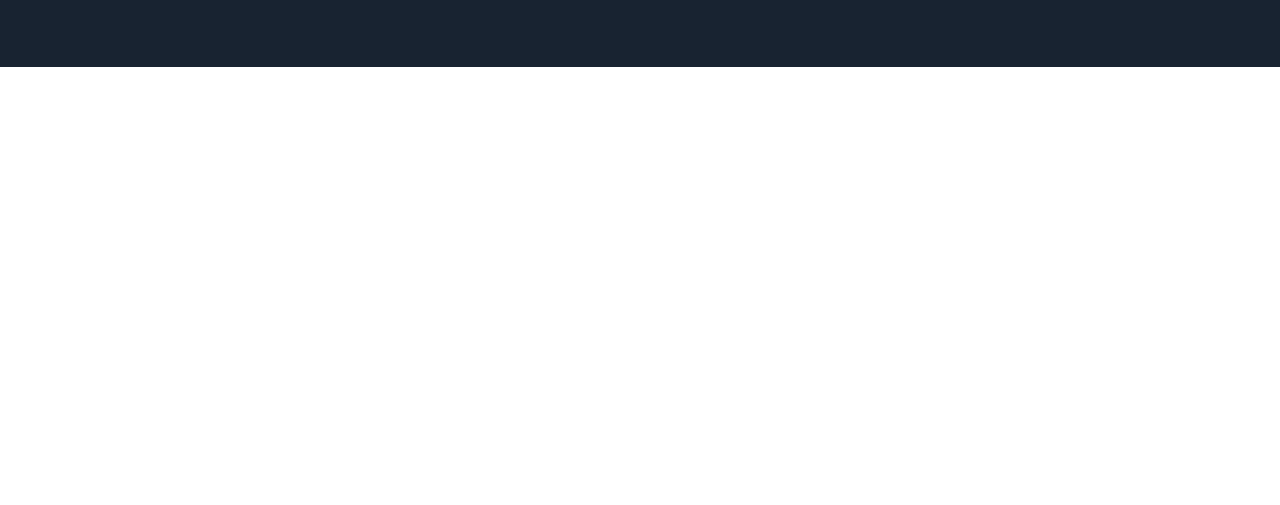
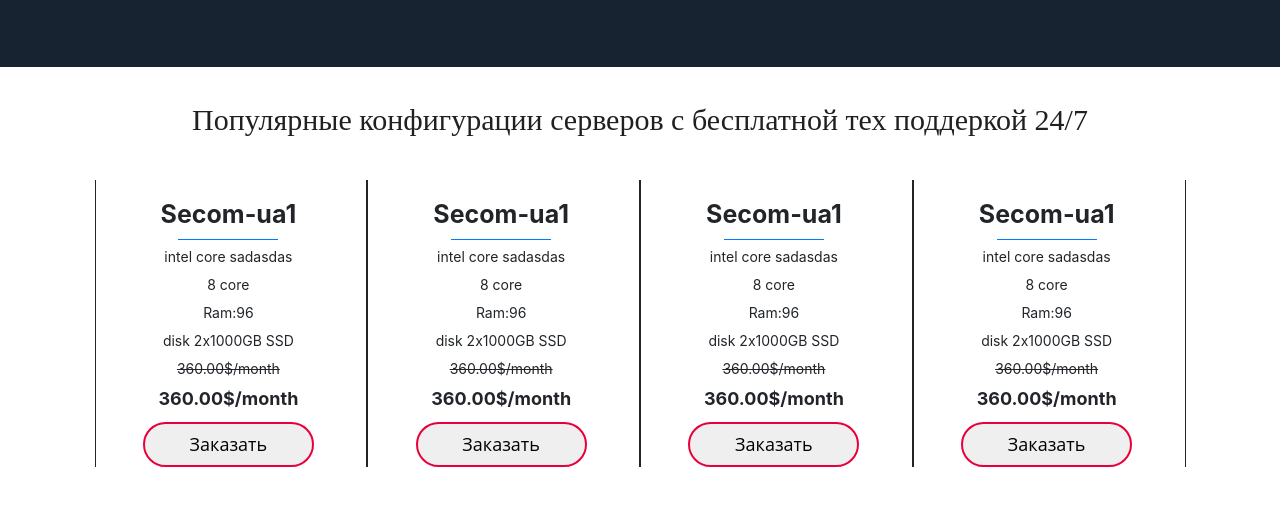
Before and after one commit to saidak-vlad/avocode, a plain HTML site: page index.html in a window 1280 px wide. Shown: the part 607-1112 px from the top of the page. Before the commit the page ends 800 px from the top, so only its background shows below. Drawn offline with nearby package versions, Linux system fonts and the light colour scheme.

Commit message:
створив секцію Популярные конфигурации серверов с бесплатной тех поддеркой 24/7

```diff
--- a/css/style.css
+++ b/css/style.css
@@ -42,16 +42,15 @@ img{vertical-align: top;}
 h1,h2,h3,h4,h5,h6{font-size:inherit;font-weight: 400;}
 /*--------------------*/
 body {
-
+    height: 2000px;
 }
 /*----------header----------*/
 header .container{
     max-width: 1141px;
 
-    background-color:;
+
 }
 header .container .header-bottom{
-    background:;
 }
 header .nav-top-24 a{
     color: #202020;
@@ -62,7 +61,7 @@ header .nav-top-24 a{
     text-align: left;
 }
 header .lang{
-   margin-right:25px;
+    margin-right:25px;
     margin-left:30px;
 }
 header .lang-lang {
@@ -126,7 +125,7 @@ header .header-bottom .navbar-nav li a:hover::after {
 @media only screen and (max-width: 992px) {
     header .header-bottom .navbar-nav li a{
         margin-left:0;
-        color: ;
+
     }
 }
 /*----------server----------*/
@@ -150,7 +149,7 @@ header .header-bottom .navbar-nav li a:hover::after {
 
 }
 .section-server .border-primary{
-margin: auto;
+    margin: auto;
     margin-bottom: 20px;
     margin-top:30px;
 }
@@ -183,3 +182,99 @@ margin: auto;
     margin-top:20px;
     margin-bottom:70px;
 }
+/*----------popular-config----------*/
+.popular-config .container{
+    max-width: 1141px;
+}
+.popular-config .popular-config-top{
+    /* Style for "Популярные" */
+    color: #202020;
+    font-family: "Blogger Sans";
+    font-size: 30px;
+    font-weight: 300;
+    line-height: 40px;
+    text-align: center;
+    padding-top:35px;
+    padding-bottom:35px;
+}
+@media only screen and (max-width: 800px) {
+    .popular-config .jumbo-header{
+        font-size: 35px;
+    }
+}
+@media only screen and (max-width: 576px) {
+    .popular-config .jumbo-header{
+        font-size: 30px;
+    }
+}
+@media only screen and (max-width: 350px) {
+    .popular-config .jumbo-header{
+        font-size: 20px;
+    }
+}
+/*----------popular-config-bottom----------*/
+.popular-config .popular-config-bottom{
+    margin-left: 10px;
+    margin-right:10px;
+}
+@media only screen and (max-width: 350px) {
+    .popular-config .secom{
+        font-size: 20px;
+    }
+}
+.popular-config .secom{
+    padding-left:10px;
+    margin-bottom:20px;
+    border-style: none solid;
+    border-width:1px;
+    text-align: center;
+    max-width:284px;
+    width:100%;
+}
+.popular-config .card-title{
+    margin-top: 19px;
+    font-size: 25px;
+
+}
+
+
+.popular-config  .border-primary{
+    margin: auto;
+    padding-bottom:10px;
+}
+.popular-config .btn{
+    /* Style for "Rectangle" */
+    max-width: 171px;
+    max-height: 50px;
+    border-radius: 25px;
+    border: 2px solid #e9003a;
+    width: 100%;
+    height: 100%;
+
+}
+.popular-config .btn a{
+    color: #000000;
+    font-family: "Open Sans";
+    font-size: 18px;
+    font-weight: 400;
+    line-height: 30px;
+    text-align: center;
+}
+.popular-config .btn:hover{
+    /* Style for "Заказать" */
+    background-color: #e9003a;
+    font-family: "Open Sans";
+    font-size: 18px;
+    font-weight: 400;
+    line-height: 30px;
+    text-align: center;
+}
+.popular-config .btn a:hover{
+    color: #ffffff;
+}
+.popular-config .line{
+    text-decoration: line-through;
+}
+.popular-config .discount{
+    font-size: 18px;
+}
--- a/index.html
+++ b/index.html
@@ -44,7 +44,6 @@
         </div>
         <div class="header-bottom">
             <nav class="navbar navbar-expand-lg">
-
                 <a href="" class="navbar-brand justify-content-start align-items-center  d-flex"> <img
                         src="https://secom.com.ua/img/global/secom_logo.png" width="155" alt="Secom Logo"></a>
                 <button class="navbar-toggler" type="button" data-toggle="collapse" data-target="#navbarResponsive">
@@ -52,7 +51,6 @@
                 </button>
                 <div class="collapse navbar-collapse justify-content-end align-items-center" id="navbarResponsive">
                     <ul class="navbar-nav ">
-
                         <li class="nav-item align-items-center"><a class="nav-link " href="#">Хостинговым компаниям</a>
                         </li>
                         <li class="nav-item"><a class="nav-link" href="#">Администрирование</a></li>
@@ -61,15 +59,12 @@
                         <li class="nav-item "><a class="nav-link" href="#">Доп.услуги</a></li>
                     </ul>
                 </div>
-
             </nav>
-
-
         </div>
     </div>
 </header>
 <section class="section-server">
-    <div class="container-fluid" >
+    <div class="container-fluid">
         <div class="container">
             <div class="row server-top">
                 <div class="col-12 row-col-server d-flex">
@@ -83,7 +78,7 @@
             <div class="row server-bottom d-flex">
                 <div class="col-xs-12 col-sm-6 col-md-3 comp-bloc">
                     <a href="" class="image-server justify-content-center align-items-center  d-flex"> <img
-                            src="img/Без-имени-1.png"  alt="Secom Logo"></a>
+                            src="img/Без-имени-1.png" alt="Secom Logo"></a>
                     <div class="text-center">
                         <button type="button" class="btn btn-server">
                             Сервера в Украине >
@@ -92,7 +87,7 @@
                 </div>
                 <div class="col-xs-12 col-sm-6 col-md-3 comp-bloc">
                     <a href="" class="image-server justify-content-center align-items-center  d-flex"> <img
-                            src="img/Без-имени-1.png"  alt="Secom Logo"></a>
+                            src="img/Без-имени-1.png" alt="Secom Logo"></a>
                     <div class="text-center">
                         <button type="button" class="btn btn-server">
                             Сервера в Украине >
@@ -101,7 +96,7 @@
                 </div>
                 <div class="col-xs-12 col-sm-6 col-md-3 comp-bloc">
                     <a href="" class="image-server justify-content-center align-items-center  d-flex"> <img
-                            src="img/Без-имени-1.png"  alt="Secom Logo"></a>
+                            src="img/Без-имени-1.png" alt="Secom Logo"></a>
                     <div class="text-center">
                         <button type="button" class="btn btn-server">
                             Сервера в Украине >
@@ -110,7 +105,7 @@
                 </div>
                 <div class="col-xs-12 col-sm-6 col-md-3 comp-bloc">
                     <a href="" class="image-server justify-content-center align-items-center  d-flex"> <img
-                            src="img/Без-имени-1.png"  alt="Secom Logo"></a>
+                            src="img/Без-имени-1.png" alt="Secom Logo"></a>
                     <div class="text-center">
                         <button type="button" class="btn btn-server">
                             Сервера в Украине >
@@ -118,10 +113,77 @@
                     </div>
                 </div>
             </div>
-            </div>
         </div>
     </div>
+    </div>
 </section>
+<section class="popular-config">
+
+        <div class="container ">
+            <div class="row popular-config-top">
+                <div class="col-12">
+                    <h3 class=" jumbo-header  ">Популярные конфигурации серверов с бесплатной тех поддеркой 24/7 </h3>
+                </div>
+            </div>
+            <div class="row popular-config-bottom justify-content-center align-items-center  d-flex">
+                <div class="col-xs-12 col-sm-6 col-md-3 secom  ">
+                    <h1 class="card-title"><b>Secom-ua1</b></h1>
+                    <hr class=" border-primary  " style="width: 100px;">
+                    <p class="card-text">intel core sadasdas</p>
+                    <p class="card-text">8 core</p>
+                    <p class="card-text">Ram:96</p>
+                    <p class="card-text">disk 2x1000GB SSD</p>
+                    <p class="card-text line">360.00$/month</p>
+                    <p class="card-text discount"><b>360.00$/month</b></p>
+                    <button class="btn ">
+                        <a href="" >Заказать</a>
+                    </button>
+                </div>
+                <div class="col-xs-12 col-sm-6 col-md-3 secom  ">
+                    <h1 class="card-title"><b>Secom-ua1</b></h1>
+                    <hr class=" border-primary  " style="width: 100px;">
+                    <p class="card-text">intel core sadasdas</p>
+                    <p class="card-text">8 core</p>
+                    <p class="card-text">Ram:96</p>
+                    <p class="card-text">disk 2x1000GB SSD</p>
+                    <p class="card-text line">360.00$/month</p>
+                    <p class="card-text discount"><b>360.00$/month</b></p>
+                    <button class="btn ">
+                        <a href="" >Заказать</a>
+                    </button>
+                </div>
+                <div class="col-xs-12 col-sm-6 col-md-3 secom  ">
+                    <h1 class="card-title"><b>Secom-ua1</b></h1>
+                    <hr class=" border-primary  " style="width: 100px;">
+                    <p class="card-text">intel core sadasdas</p>
+                    <p class="card-text">8 core</p>
+                    <p class="card-text">Ram:96</p>
+                    <p class="card-text">disk 2x1000GB SSD</p>
+                    <p class="card-text line">360.00$/month</p>
+                    <p class="card-text discount"><b>360.00$/month</b></p>
+                    <button class="btn ">
+                        <a href="" >Заказать</a>
+                    </button>
+                </div>
+                <div class="col-xs-12 col-sm-6 col-md-3 secom  ">
+                    <h1 class="card-title"><b>Secom-ua1</b></h1>
+                    <hr class=" border-primary  " style="width: 100px;">
+                    <p class="card-text">intel core sadasdas</p>
+                    <p class="card-text">8 core</p>
+                    <p class="card-text">Ram:96</p>
+                    <p class="card-text">disk 2x1000GB SSD</p>
+                    <p class="card-text line">360.00$/month</p>
+                    <p class="card-text discount"><b>360.00$/month</b></p>
+                    <button class="btn ">
+                        <a href="" >Заказать</a>
+                    </button>
+                </div>
+            </div>
+
+
+    </div>
+</section>
+
 <script src="https://use.fontawesome.com/releases/v5.15.1/js/all.js" data-auto-replace-svg="nest"></script>
 <script src="https://code.jquery.com/jquery-3.5.1.slim.min.js"
         integrity="sha384-DfXdz2htPH0lsSSs5nCTpuj/zy4C+OGpamoFVy38MVBnE+IbbVYUew+OrCXaRkfj"
```
